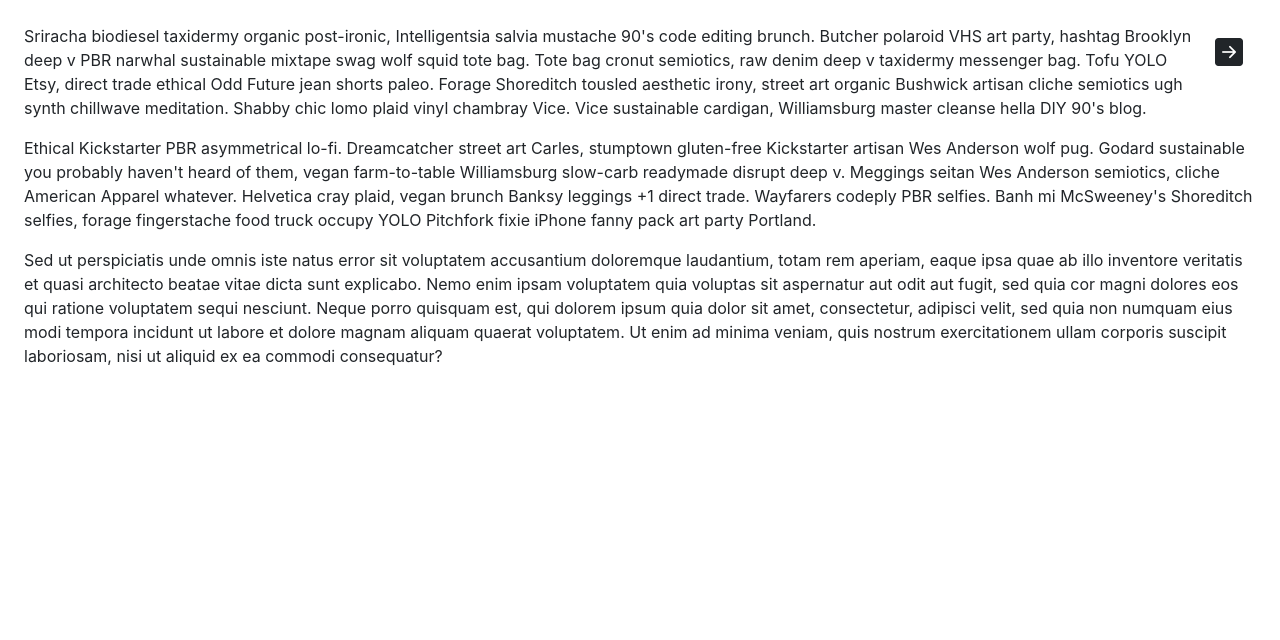
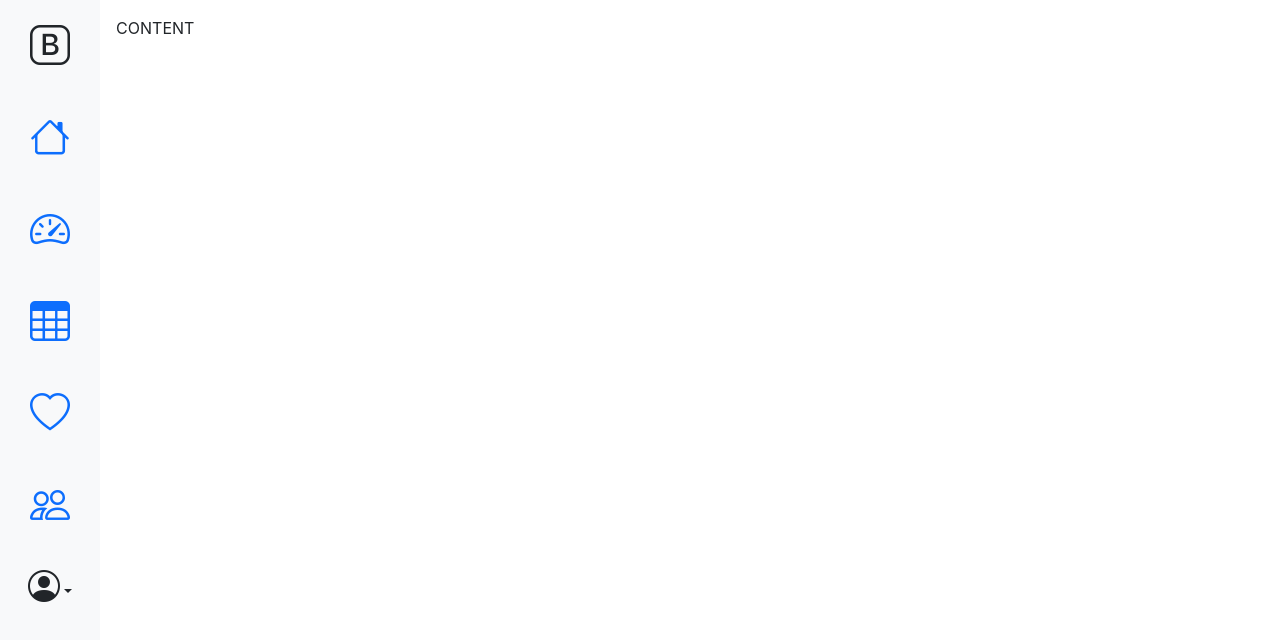
Before and after one commit to KingNelx/PHO-HCS-Front-end, a React (Create React App) app: page /docsidebar in a window 1280 px wide. Shown: the top 640 px of the page. Built offline with nearby package versions, Linux system fonts and the light colour scheme.

Commit message:
added new things

```diff
--- a/package.json
+++ b/package.json
@@ -11,7 +11,7 @@
     "react-dom": "^18.2.0",
     "react-router": "^6.4.2",
     "react-router-dom": "^6.4.2",
-    "react-scripts": "5.0.1",
+    "react-scripts": "^5.0.1",
     "web-vitals": "^2.1.4"
   },
   "scripts": {
--- a/src/App.js
+++ b/src/App.js
@@ -4,6 +4,7 @@
   BrowserRouter,
   Routes,
   Route,
+  Link
 } from "react-router-dom";
 import UserHome from './Components/UserHome';
 import Loginform from './Forms/Loginform';
@@ -17,7 +18,7 @@
     <div>
 
       <BrowserRouter>
-
+      {/* <DoctorSidebar /> */}
       <Routes>
         <Route path="/" element={<UserHome />}/>
         <Route path="/loginform" element={<Loginform />}/>
--- a/src/Doctors/DoctorSidebar.jsx
+++ b/src/Doctors/DoctorSidebar.jsx
@@ -2,62 +2,55 @@
 const DoctorSidebar = () => {
     return (
         <div>
-            <div class="offcanvas offcanvas-start w-25" tabindex="-1" id="offcanvas" data-bs-keyboard="false" data-bs-backdrop="false">
-                <div class="offcanvas-header">
-                    <h6 class="offcanvas-title d-none d-sm-block" id="offcanvas">Menu</h6>
-                    <button type="button" class="btn-close text-reset" data-bs-dismiss="offcanvas" aria-label="Close"></button>
-                </div>
-                <div class="offcanvas-body px-0">
-                    <ul class="nav nav-pills flex-column mb-sm-auto mb-0 align-items-start" id="menu">
+            <div class="container-fluid">
+                <div class="row">
+                    <div class="col-sm-auto bg-light sticky-top">
+                        <div class="d-flex flex-sm-column flex-row flex-nowrap bg-light align-items-center sticky-top">
+                            <a href="/" class="d-block p-3 link-dark text-decoration-none" title="" data-bs-toggle="tooltip" data-bs-placement="right" data-bs-original-title="Icon-only">
+                                <i class="bi-bootstrap fs-1"></i>
+                            </a>
+                            <ul class="nav nav-pills nav-flush flex-sm-column flex-row flex-nowrap mb-auto mx-auto text-center align-items-center">
                                 <li class="nav-item">
-                            <a href="#" class="nav-link text-truncate">
-                                <i class="fs-5 bi-house"></i><span class="ms-1 d-none d-sm-inline">Home</span>
+                                    <a href="#" class="nav-link py-3 px-2" title="" data-bs-toggle="tooltip" data-bs-placement="right" data-bs-original-title="Home">
+                                        <i class="bi-house fs-1"></i>
                                     </a>
                                 </li>
                                 <li>
-                            <a href="#submenu1" data-bs-toggle="collapse" class="nav-link text-truncate">
-                                <i class="fs-5 bi-speedometer2"></i><span class="ms-1 d-none d-sm-inline">Dashboard</span> </a>
+                                    <Link to="/test" class="nav-link py-3 px-2" title="" data-bs-toggle="tooltip" data-bs-placement="right" data-bs-original-title="Dashboard">
+                                        <i class="bi-speedometer2 fs-1"></i>
+                                    </Link>
                                 </li>
                                 <li>
-                            <Link to="/test" class="nav-link text-truncate">
-                                <i class="fs-5 bi-table"></i><span class="ms-1 d-none d-sm-inline">Patients</span></Link>
+                                    <a href="#" class="nav-link py-3 px-2" title="" data-bs-toggle="tooltip" data-bs-placement="right" data-bs-original-title="Orders">
+                                        <i class="bi-table fs-1"></i>
+                                    </a>
                                 </li>
-                        <li class="dropdown">
-                            <a href="#" class="nav-link dropdown-toggle  text-truncate" id="dropdown" data-bs-toggle="dropdown" aria-expanded="false">
-                                <i class="fs-5 bi-bootstrap"></i><span class="ms-1 d-none d-sm-inline">Bootstrap</span>
+                                <li>
+                                    <a href="#" class="nav-link py-3 px-2" title="" data-bs-toggle="tooltip" data-bs-placement="right" data-bs-original-title="Products">
+                                        <i class="bi-heart fs-1"></i>
                                     </a>
-                            <ul class="dropdown-menu text-small shadow" aria-labelledby="dropdown">
+                                </li>
+                                <li>
+                                    <a href="#" class="nav-link py-3 px-2" title="" data-bs-toggle="tooltip" data-bs-placement="right" data-bs-original-title="Customers">
+                                        <i class="bi-people fs-1"></i>
+                                    </a>
+                                </li>
+                            </ul>
+                            <div class="dropdown">
+                                <a href="#" class="d-flex align-items-center justify-content-center p-3 link-dark text-decoration-none dropdown-toggle" id="dropdownUser3" data-bs-toggle="dropdown" aria-expanded="false">
+                                    <i class="bi-person-circle h2"></i>
+                                </a>
+                                <ul class="dropdown-menu text-small shadow" aria-labelledby="dropdownUser3">
                                     <li><a class="dropdown-item" href="#">New project...</a></li>
                                     <li><a class="dropdown-item" href="#">Settings</a></li>
                                     <li><a class="dropdown-item" href="#">Profile</a></li>
-                                <li>
-                                    <hr class="dropdown-divider" />
-                                </li>
-                                <li><a class="dropdown-item" href="#">Sign out</a></li>
-                            </ul>
-                        </li>
-                        <li>
-                            <a href="#" class="nav-link text-truncate">
-                                <i class="fs-5 bi-grid"></i><span class="ms-1 d-none d-sm-inline">Products</span></a>
-                        </li>
-                        <li>
-                            <a href="#" class="nav-link text-truncate">
-                                <i class="fs-5 bi-people"></i><span class="ms-1 d-none d-sm-inline">Customers</span> </a>
-                        </li>
                                 </ul>
                             </div>
                         </div>
-            <div class="container-fluid">
-                <div class="row">
-                    <div class="col min-vh-100 p-4">
-
-                        <button class="btn float-end" data-bs-toggle="offcanvas" data-bs-target="#offcanvas" role="button">
-                            <i class="bi bi-arrow-right-square-fill fs-3" data-bs-toggle="offcanvas" data-bs-target="#offcanvas"></i>
-                        </button>
-                        <p>Sriracha biodiesel taxidermy organic post-ironic, Intelligentsia salvia mustache 90's code editing brunch. Butcher polaroid VHS art party, hashtag Brooklyn deep v PBR narwhal sustainable mixtape swag wolf squid tote bag. Tote bag cronut semiotics, raw denim deep v taxidermy messenger bag. Tofu YOLO Etsy, direct trade ethical Odd Future jean shorts paleo. Forage Shoreditch tousled aesthetic irony, street art organic Bushwick artisan cliche semiotics ugh synth chillwave meditation. Shabby chic lomo plaid vinyl chambray Vice. Vice sustainable cardigan, Williamsburg master cleanse hella DIY 90's blog.</p>
-                        <p>Ethical Kickstarter PBR asymmetrical lo-fi. Dreamcatcher street art Carles, stumptown gluten-free Kickstarter artisan Wes Anderson wolf pug. Godard sustainable you probably haven't heard of them, vegan farm-to-table Williamsburg slow-carb readymade disrupt deep v. Meggings seitan Wes Anderson semiotics, cliche American Apparel whatever. Helvetica cray plaid, vegan brunch Banksy leggings +1 direct trade. Wayfarers codeply PBR selfies. Banh mi McSweeney's Shoreditch selfies, forage fingerstache food truck occupy YOLO Pitchfork fixie iPhone fanny pack art party Portland.</p> Sed ut perspiciatis unde omnis iste natus error sit voluptatem accusantium doloremque laudantium, totam rem aperiam, eaque ipsa quae ab illo inventore veritatis et quasi architecto beatae vitae dicta sunt explicabo. Nemo enim ipsam voluptatem quia voluptas sit aspernatur aut odit aut fugit, sed quia cor magni dolores eos qui ratione voluptatem sequi nesciunt. Neque porro quisquam est, qui dolorem ipsum quia dolor sit amet, consectetur, adipisci velit, sed quia non numquam eius modi tempora incidunt ut labore et dolore magnam aliquam quaerat voluptatem. Ut enim ad minima veniam, quis nostrum exercitationem ullam corporis suscipit laboriosam, nisi ut aliquid ex ea commodi consequatur?
                     </div>
-
+                    <div class="col-sm p-3 min-vh-100">
+                        CONTENT
+                    </div>
                 </div>
             </div>
         </div>
--- a/src/Forms/Loginform.jsx
+++ b/src/Forms/Loginform.jsx
@@ -18,8 +18,9 @@
                     <label for="exampleInputPassword1" class="form-label">Confirm Password</label>
                     <input type="password" class="form-control" id="exampleInputPassword1" required placeholder="Confirm Password"/>
                 </div>
-                <Link to="/docsidebar" type="submit" class="btn btn-primary mx-auto">Submit</Link>
-                <Link to="/registerform" className="px-2">No Account? Go Sign up</Link>
+                <Link to="/docsidebar" type="submit" class="btn btn-outline-primary mx-2">Submit</Link>
+                <Link to="/" type="submit" class="btn btn-outline-success ">Go Back</Link>
+                <Link to="/registerform" className="px-3">No Account? Go Sign up</Link>
             </form>
         </div>
     );
```
Also changed, not shown: src/Forms/Registerform.jsx (+29 -10 lines), src/Test/Testxx.jsx (+0 -1 lines), 1 other file (tests, documents, lock files or other folders). Lines whose indentation alone changed are shown as unchanged.
